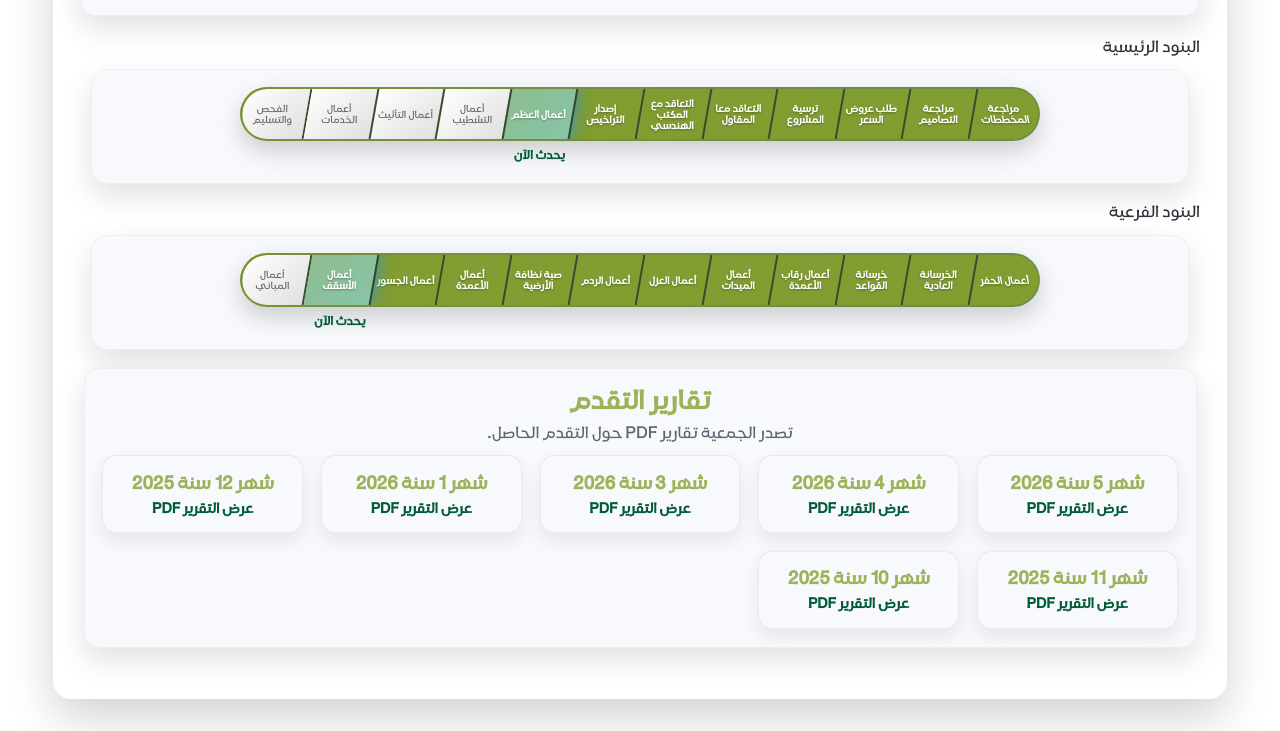
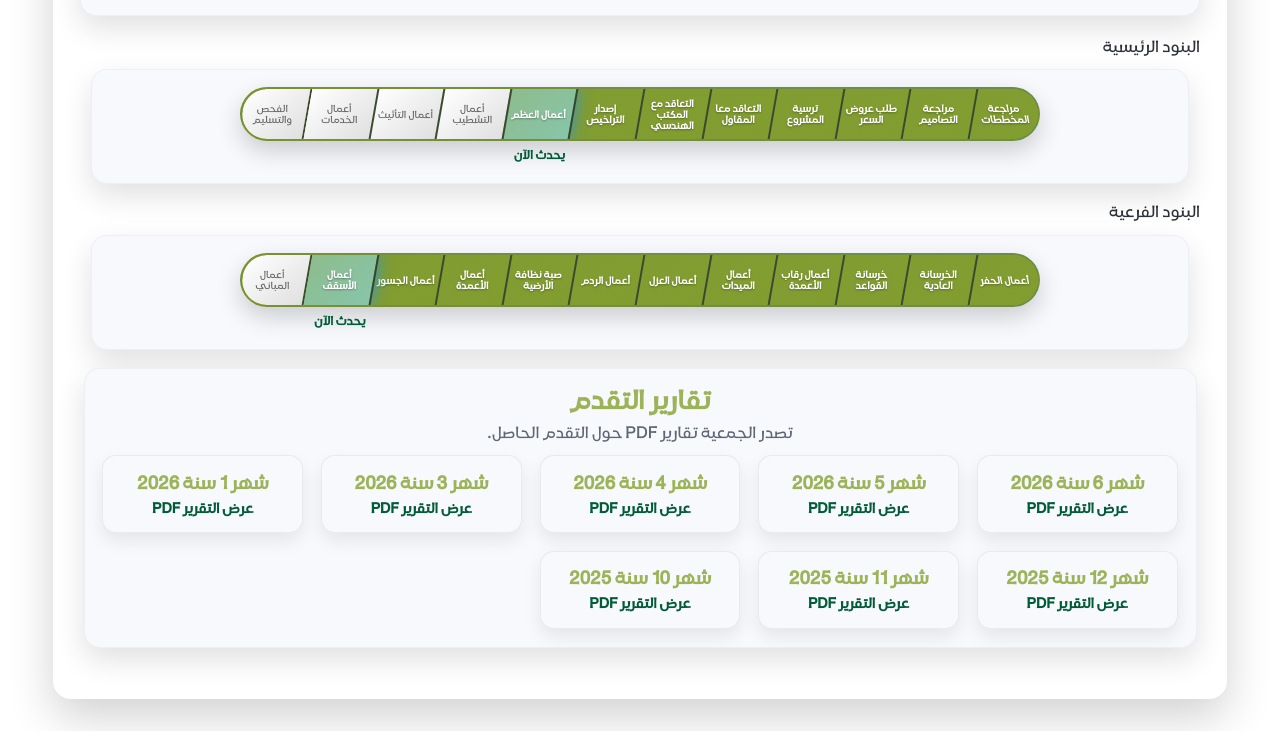
Before and after one commit to yaamur-get/thbat, a website: page index.html in a window 1280 px wide. Shown: the part 1972-2703 px from the top of the page. Drawn offline with Linux system fonts and the light colour scheme.

Commit message:
Add June 2026 report link to reports section
Added a new report link for June 2026 to the reports section.

```diff
--- a/index.html
+++ b/index.html
@@ -215,6 +215,10 @@
       <h2 class="reports-title">تقارير التقدم</h2>
       <p class="reports-subtitle">تصدر الجمعية تقارير PDF حول التقدم الحاصل.</p>
       <div class="reports-grid">
+           <a class="report-card" href="pdf/مشروع جامع الضباط تحديث شهر 6 - جمعية يعمر للعناية بالمساجد.pdf" target="_blank" rel="noopener">
+          <span class="report-date">شهر 6 سنة 2026</span>
+          <span class="report-action">عرض التقرير PDF</span>
+        </a>
         <a class="report-card" href="pdf/مشروع جامع الضباط تحديث شهر 5 - جمعية يعمر للعناية بالمساجد.pdf" target="_blank" rel="noopener">
           <span class="report-date">شهر 5 سنة 2026</span>
           <span class="report-action">عرض التقرير PDF</span>
```
